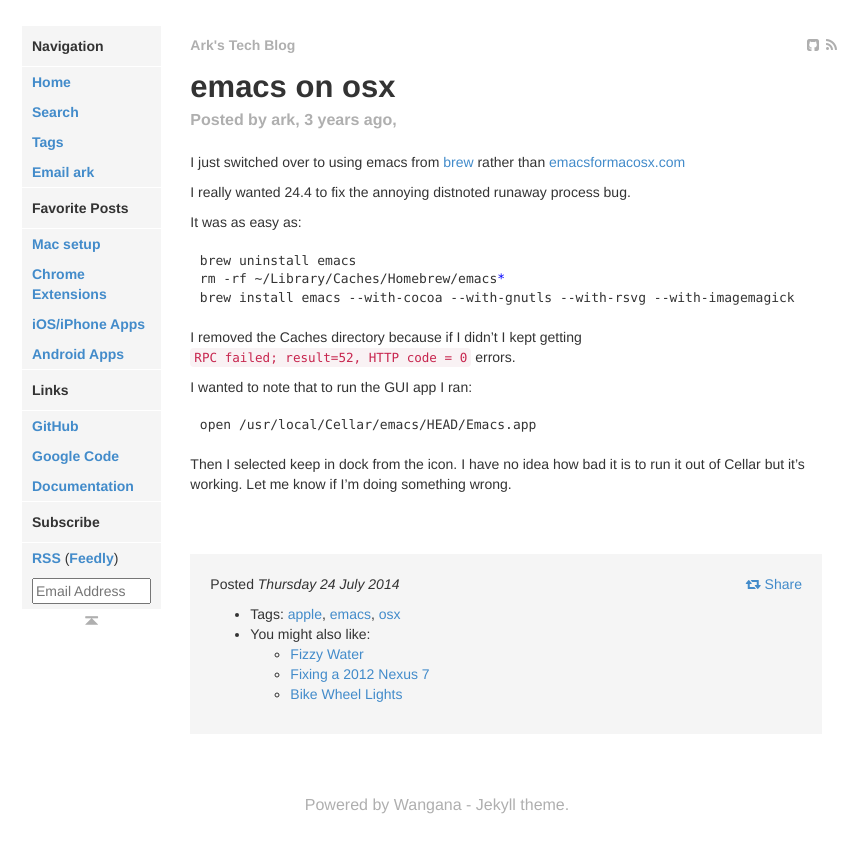
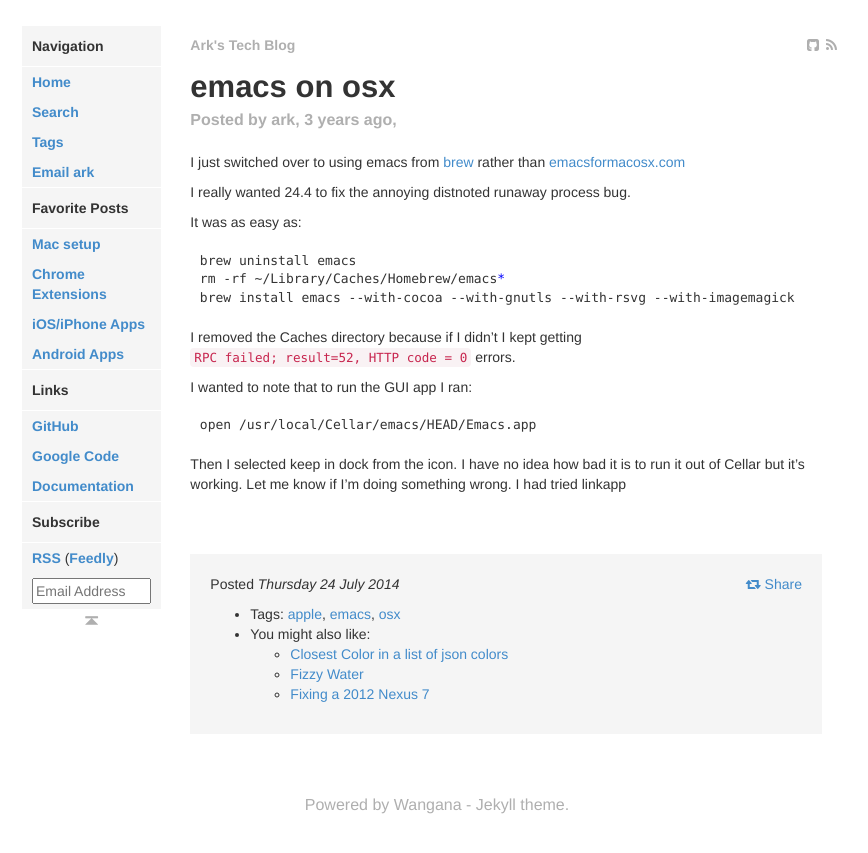
Before and after one commit to arkarkark/arkarkark.github.io, a Jekyll site: the page built from _posts/2014-07-24-emacs-on-osx.md, in a window 1280 px wide. Shown: the top 853 px of the page, without its empty margins (203-1071 px from the left). Built offline with Jekyll 4.4.1, drawn with Linux system fonts in a browser that asks for light colours; some web fonts are replaced.

Commit message:
added clostest color finder

````diff
--- a/_data/tags.yaml
+++ b/_data/tags.yaml
@@ -485,6 +485,7 @@
   - {title: control-right next-word in python interpreter and readline on a mac, url: /2010/05/control-right-next-word-in-python.html}
   - {title: Migrating to github pages, url: /2014/12/migrating-to-github-pages.html}
   - {title: AppEngine OAuth contrib and refresh_token, url: /2016/12/oauth.html}
+  - {title: Closest Color in a list of json colors, url: /2017/07/closest-color.html}
   slug: python
   url: /search/label/python.html
 - name: reader
--- a/_posts/2014-07-24-emacs-on-osx.md
+++ b/_posts/2014-07-24-emacs-on-osx.md
@@ -31,4 +31,4 @@
 open /usr/local/Cellar/emacs/HEAD/Emacs.app
 ```
 
-Then I selected keep in dock from the icon. I have no idea how bad it is to run it out of Cellar but it's working. Let me know if I'm doing something wrong.
+Then I selected keep in dock from the icon. I have no idea how bad it is to run it out of Cellar but it's working. Let me know if I'm doing something wrong. I had tried linkapp
````
Also changed, not shown: _posts/2017-07-31-cloest-color.md (added, +19 -0 lines), search/label/home.md (added, +5 -0 lines).
